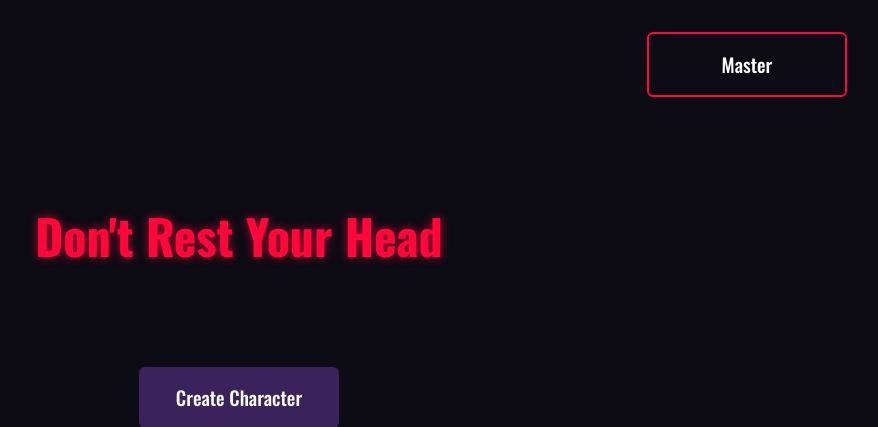
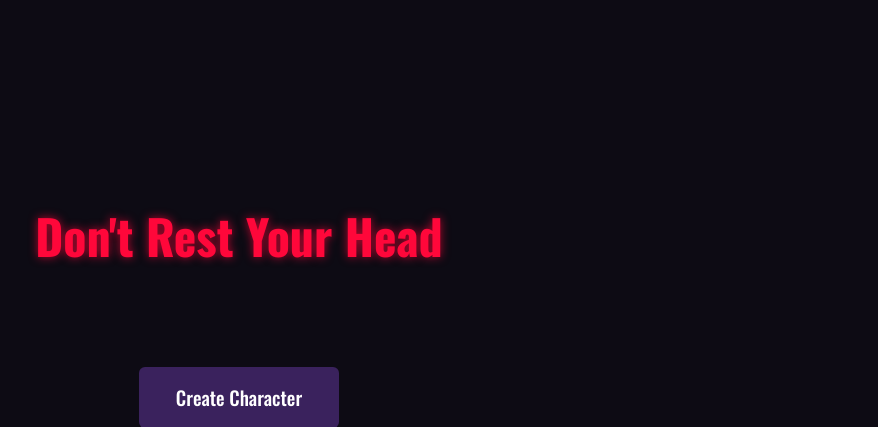
Before and after one commit to cursed-amari/dryh_game_site, a Flask app: page / in a window 1280 px wide. Shown: the top 427 px of the page, without its empty margins (401-1279 px from the left). Run offline with Flask 3, Linux system fonts and the light colour scheme.

Commit message:
del master button, add check box master to character sheet

```diff
--- a/app.py
+++ b/app.py
@@ -41,8 +41,11 @@
             "exhaustion": 0,
             "fight": fight,
             "flight": flight,
-            "is_master": False,
+            "is_master": True if request.form.get("is_master") == "on" else False,
         }
+
+        if online_users[token]["is_master"]:
+            master_data["coins"] = {"hope": 0, "despair": 0}
 
         resp = make_response(redirect("/"))
         resp.set_cookie("auth_token", token, httponly=True)
@@ -59,19 +62,6 @@
     return render_template("character_sheet.html")
 
 
-@app.route("/master")
-def master():
-    token = generate_token()
-    online_users[token] = {
-        "name": "Мастер",
-        "is_master": True,
-    }
-    master_data["coins"] = {"hope": 0, "despair": 0}
-    resp = make_response(redirect("/game"))
-    resp.set_cookie("auth_token", token, httponly=True)
-    return resp
-
-
 @app.route("/game")
 def game():
     token = request.cookies.get("auth_token")
@@ -79,7 +69,7 @@
         return redirect("/character-sheet")
 
     character = online_users[token]
-    players = [u for t, u in online_users.items() if not u.get("is_master", False)]
+    players = [u for t, u in online_users.items()]
     return render_template("game.html", character=character, players=players)
 
 
@@ -92,7 +82,7 @@
     char_data = online_users[token]
     char_data["sid"] = request.sid
 
-    players = [u for u in online_users.values() if not u.get("is_master", False)]
+    players = [u for u in online_users.values()]
     emit("update_players", players, broadcast=True)
 
     if char_data.get("is_master", False):
@@ -101,7 +91,7 @@
 
 @socketio.on("disconnect")
 def on_disconnect():
-    players = [u for u in online_users.values() if not u.get("is_master", False)]
+    players = [u for u in online_users.values()]
     emit("update_players", players, broadcast=True)
 
 
@@ -117,7 +107,7 @@
         if field in data:
             character[field] = data[field]
 
-    players = [u for u in online_users.values() if not u.get("is_master", False)]
+    players = [u for u in online_users.values()]
     emit("update_players", players, broadcast=True)
 
 
--- a/static/css/index.css
+++ b/static/css/index.css
@@ -15,12 +15,6 @@
     min-height: 100vh;
     padding: 2rem;
     position: relative;
-}
-
-.master-btn {
-    position: absolute;
-    top: 2rem;
-    right: 2rem;
 }
 
 .center-container {
@@ -70,15 +64,6 @@
     box-shadow: 0 0 15px rgba(255, 7, 58, 0.7);
 }
 
-.btn-master {
-    background-color: transparent;
-    border: 2px solid var(--color-accent);
-}
-
-.btn-master:hover {
-    background-color: var(--color-accent);
-}
-
 .btn-container {
     display: flex;
     flex-direction: column;
--- a/templates/character_sheet.html
+++ b/templates/character_sheet.html
@@ -109,6 +109,11 @@
             </div>
 
             <p class="footer">В начале игры: Устойчивость 3, Реакции 3 (на выбор)</p>
+
+            <div class="stat-block">
+                <h3>Мастер</h3>
+                <input type="checkbox" class="checkbox-box" name="is_master">
+            </div>
         </div>
 
         <button type="submit">Сохранить персонажа</button>
--- a/templates/index.html
+++ b/templates/index.html
@@ -7,10 +7,6 @@
     <link rel="stylesheet" href="{{ url_for('static', filename='css/index.css') }}">
 </head>
 <body>
-    <div class="master-btn">
-        <a href="{{url_for('master')}}" class="btn btn-master">Master</a>
-    </div>
-
     <div class="center-container">
         <h1>Don't Rest Your Head</h1>
 
```
